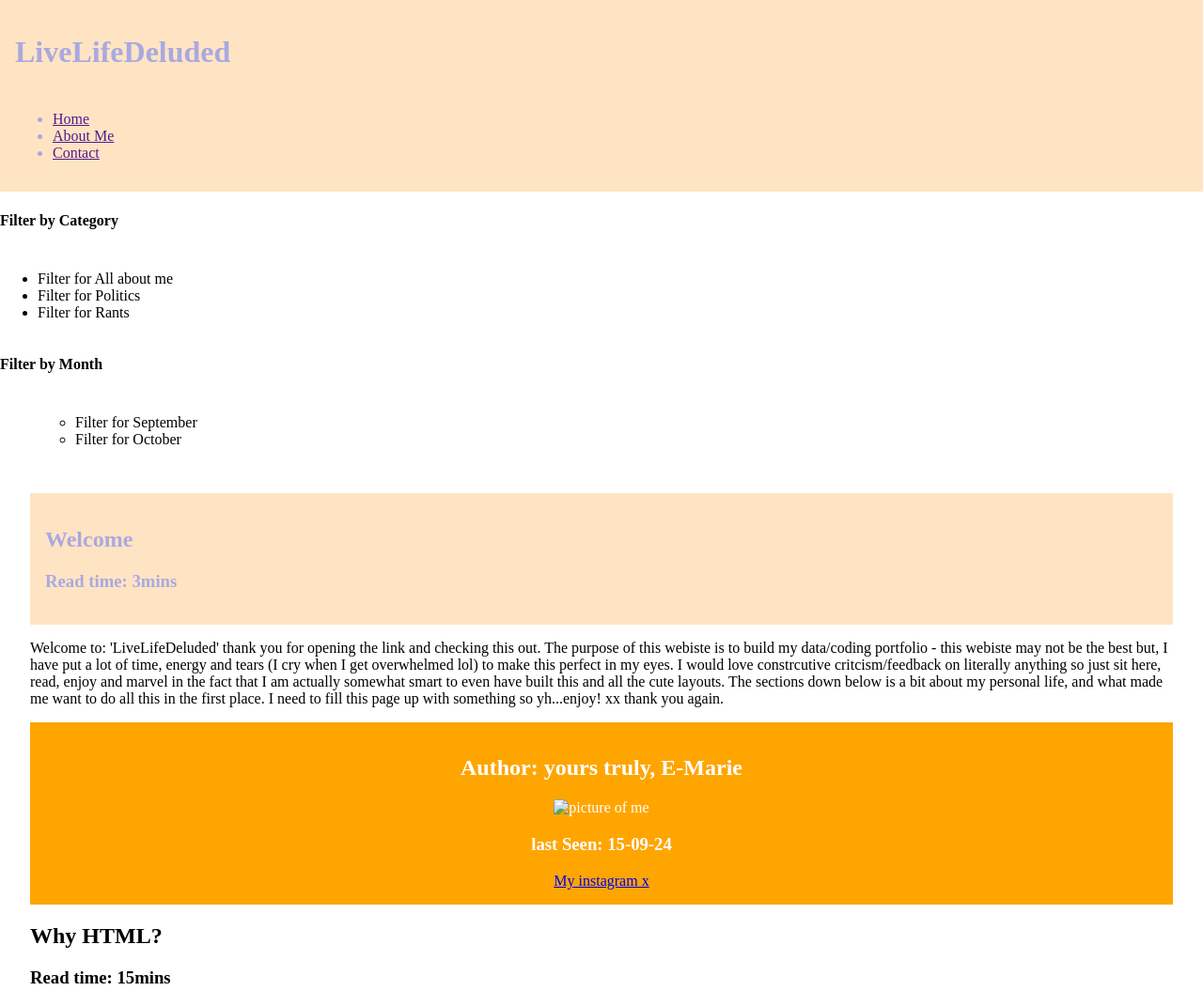
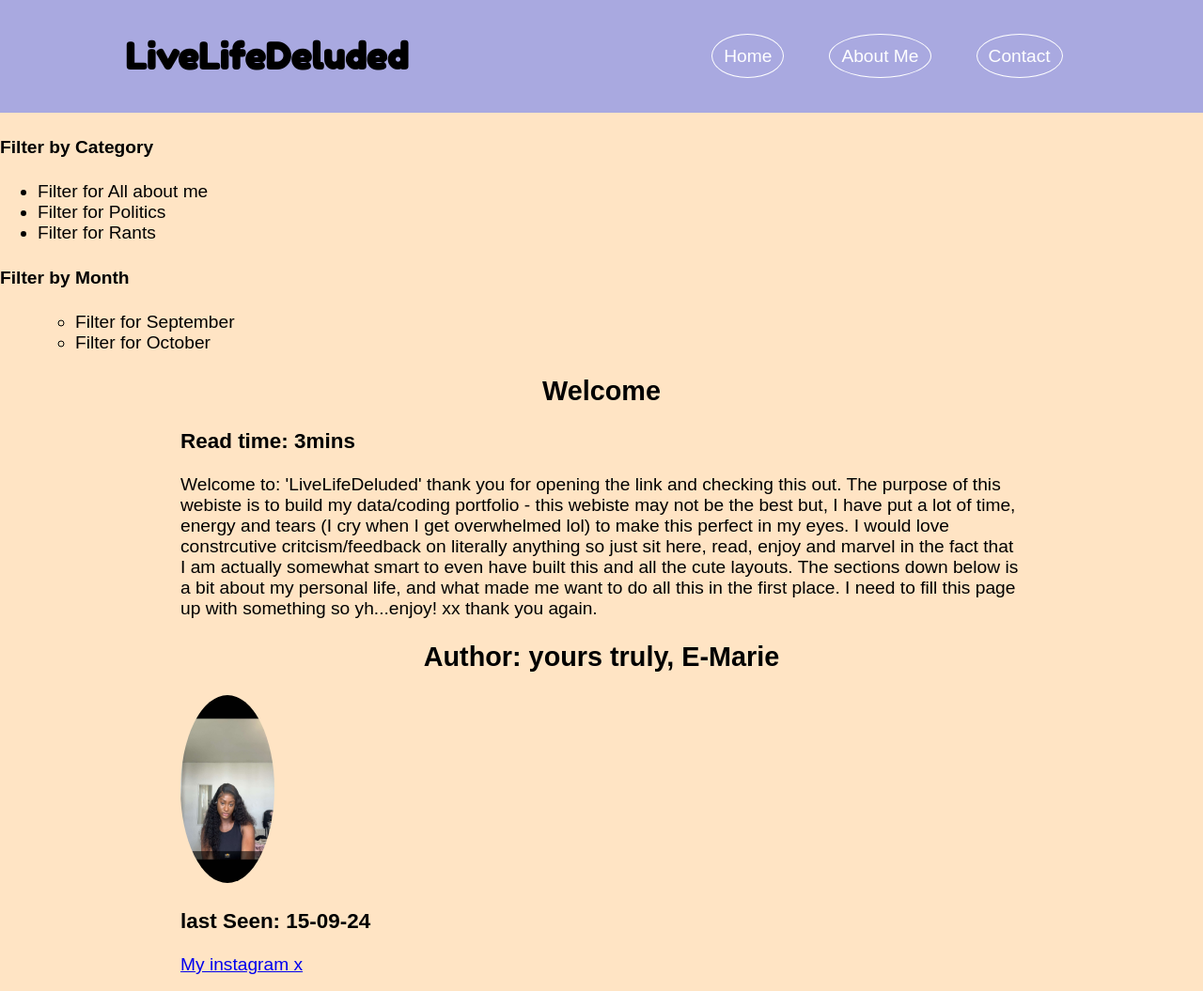
Before and after one commit to EMarie838/EMarie838, a plain HTML site: page index.html in a window 1280 px wide. Shown: the top 1055 px of the page at 94% size. Drawn offline with Linux system fonts and the light colour scheme.

Commit message:
initial commit 2

```diff
--- a/style.css
+++ b/style.css
@@ -1,48 +1,99 @@
 body {
-    margin: 0;
+    background-color: bisque;
+    font-family: Arial, Helvetica, sans-serif;
+    margin: 0px;
+    font-size: 1.5vw;
 }
 
-header {
-    padding: 16px;
-    background-color: bisque;
-    color: #a9a9e0;
-    text-align: centre;
-    grid-area: header;
+
+#logo {
+    margin: 0px;
+    padding: 8px;
+    font-family: "Fredoka One", sans-serif;
 }
 
-#menu {
-    text-align: center;
-    padding: 32px;
-    background-color: darkgoldenrod ;
-    grid-area: menu;
+ul {
+    margin: 0px;
 }
 
-nav {
-    margin-top: 28px;
+body > header {
+    background-color: #a9a9e0;
+    color: black
+}
+
+#main-header {
     display: flex;
-    align-items: centre;
-    flex-flow:column ;
+    height: 15vh;
+    align-items: center;
+    justify-content: space-around;
+}
+
+#nav-ul{
+    display: flex;
+}
+
+#nav-ul > li {
+        padding: 8px;
+        margin: 16px;
+}
+body > header > nav > ul {
+    list-style: none;
+    text-decoration: none;
+}
+.navbutton {
+        color: white;
+        text-decoration: none;
+        padding: 12px;
+        border: 1px solid white;
+        border-radius: 100%;
+}
+
+.nav-button{
+    color: white;
+    text-decoration: none;
+    padding: 12px;
+    display: flex;
+}
+
+#footer-ul {
+    display: flex;
+    list-style: none;
+}
+
+#footer-ul> div > li a{
+    align-items: center;
+    margin: 12px;
+    text-decoration: none;
+    color: white;
+}
+body > main article {
+    width: 70%;
+    margin: auto;
 }
 
 #main-content {
-    padding: 32px;
-    grid-area: main;
+    display: flex;
+    justify-content: space space-around;
 }
 
-footer {
-    grid-area: footer;
+ form {
     text-align: center;
-    padding: 16px;
-    background-color: orange;
-    color:white
 }
 
-#grid-container {
-    display: grid;
-    grid-template-areas:
-    "header header"
-    "menu main"
-    "footer footer"
-    ;
-    grid-template-columns: 3fr 73fr;
+h2 {
+    text-align: center;
 }
+
+
+body > footer {
+    background-color: #a9a9e0;
+    color: white
+}
+
+img {
+    border-radius: 100%;
+}
+
+#category {
+     align-items: baseline;
+}
```
Also changed, not shown: IMG_3607.JPG (added).
